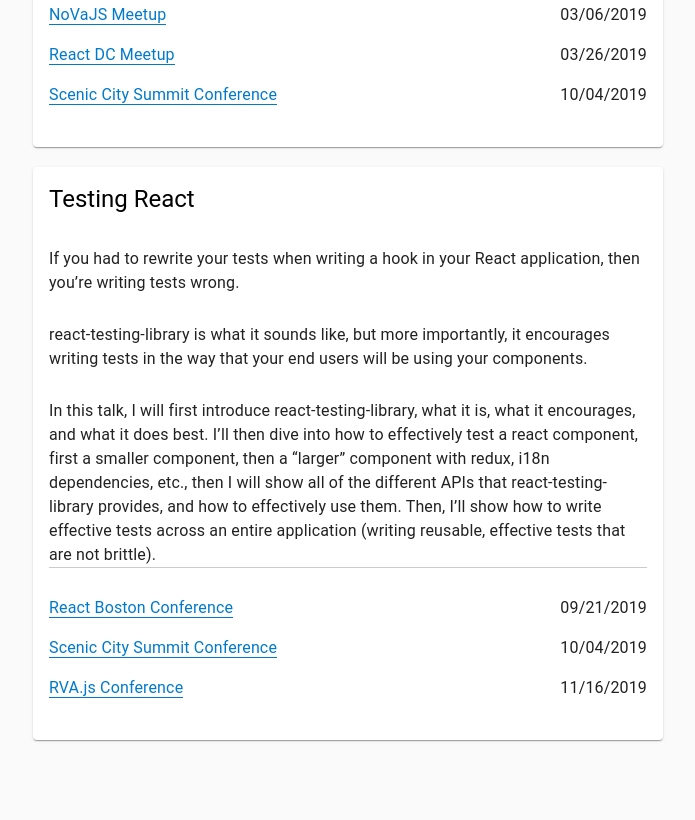
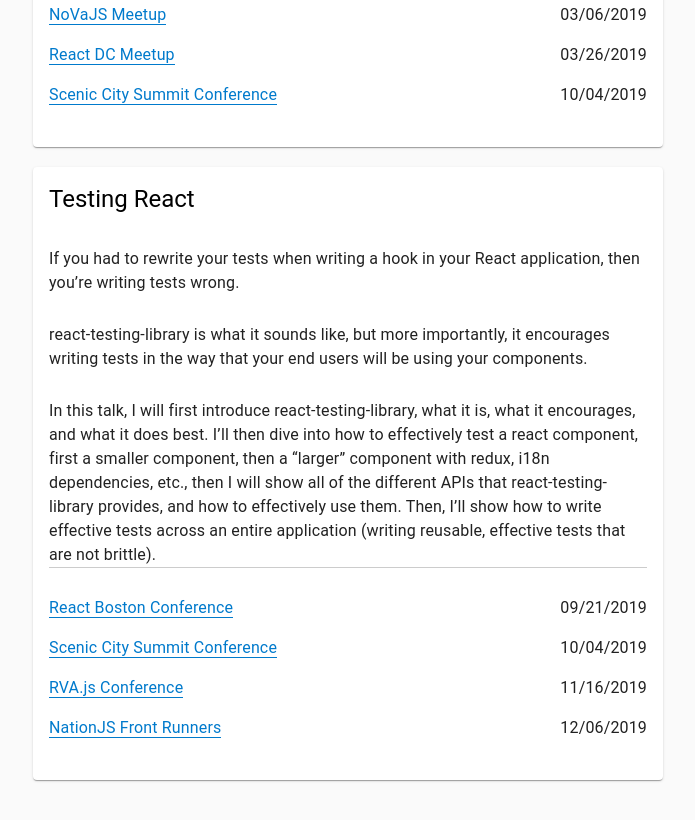
Before and after one commit to mcrowder65/mcrowder65.com, a Gatsby site: page /talks/ in a window 1280 px wide. Shown: the part 1525-2345 px from the top of the page, without its empty margins (292-987 px from the left). Before the commit the page ends 2317 px from the top, so only its background shows below. Built offline with nearby package versions, Linux system fonts and the light colour scheme; Gatsby itself is replaced by a stand-in of ours; some packages are replaced by stand-ins of ours.

Commit message:
Prettiered the markdown, and added NationJS

```diff
--- a/content/talks/graphql/index.md
+++ b/content/talks/graphql/index.md
@@ -1,6 +1,18 @@
 ---
 title: Intro to GraphQL and how to architect a JavaScript GraphQL application end to end
-presentations: [{date: "04/02/2019", source: "https://www.youtube.com/watch?v=cYZ25-3RuaM", title: "RVA.js Meetup"}, {date: "06/14/2019", source: "https://www.youtube.com/watch?v=BYdE3H381wk", title: "DevFest DC 2019"}]
+presentations:
+  [
+    {
+      date: "04/02/2019",
+      source: "https://www.youtube.com/watch?v=cYZ25-3RuaM",
+      title: "RVA.js Meetup",
+    },
+    {
+      date: "06/14/2019",
+      source: "https://www.youtube.com/watch?v=BYdE3H381wk",
+      title: "DevFest DC 2019",
+    },
+  ]
 ---
 
 Learn what, where, how, and why to use GraphQL, then learn practical advice on how to architect an application using the Apollo GraphQL library for React, Angular, or Vue.
--- a/content/talks/learn-redux-by-writing-redux/index.md
+++ b/content/talks/learn-redux-by-writing-redux/index.md
@@ -1,8 +1,19 @@
 ---
 title: Learn Redux By Writing Redux
-presentations: [{ date: "03/13/2018", title: "NoVaJS Meetup", source: "https://www.meetup.com/NoVaJS/events/247744681/" }, { date: "11/02/2018", title: "RVA.js Conference", source: "https://www.youtube.com/watch?v=JngxXp5p0og" }]
+presentations:
+  [
+    {
+      date: "03/13/2018",
+      title: "NoVaJS Meetup",
+      source: "https://www.meetup.com/NoVaJS/events/247744681/",
+    },
+    {
+      date: "11/02/2018",
+      title: "RVA.js Conference",
+      source: "https://www.youtube.com/watch?v=JngxXp5p0og",
+    },
+  ]
 ---
-
 
 Attendees of this presentation will learn how to write their own global state management library (redux), which will then help them understand how redux works and how they can use it.
 
--- a/content/talks/react-hooks/index.md
+++ b/content/talks/react-hooks/index.md
@@ -1,8 +1,24 @@
 ---
 title: React Hooks
-presentations: [{ date: "03/06/2019", title: "NoVaJS Meetup", source: "https://www.meetup.com/NoVaJS/events/258731958/"}, {date: "03/26/2019", title: "React DC Meetup", source: "https://www.meetup.com/React-DC/events/259739727/"}, {date: "10/04/2019", title: "Scenic City Summit Conference", source: "https://sceniccitysummit.com/speaker/matt-crowder/"}]
+presentations:
+  [
+    {
+      date: "03/06/2019",
+      title: "NoVaJS Meetup",
+      source: "https://www.meetup.com/NoVaJS/events/258731958/",
+    },
+    {
+      date: "03/26/2019",
+      title: "React DC Meetup",
+      source: "https://www.meetup.com/React-DC/events/259739727/",
+    },
+    {
+      date: "10/04/2019",
+      title: "Scenic City Summit Conference",
+      source: "https://sceniccitysummit.com/speaker/matt-crowder/",
+    },
+  ]
 ---
-
 
 Take a trip down memory lane to help understand why the React core team released hooks.
 
--- a/content/talks/testing-react/index.md
+++ b/content/talks/testing-react/index.md
@@ -1,8 +1,29 @@
 ---
 title: Testing React
-presentations: [{date: "09/21/2019", title: "React Boston Conference", source: "https://www.reactboston.com/schedule" }, {date: "10/04/2019", title: "Scenic City Summit Conference", source: "https://sceniccitysummit.com/speaker/matt-crowder/"}, {date: "11/16/2019", title: "RVA.js Conference", source: "https://www.rvajavascript.com/speakers"}]
+presentations:
+  [
+    {
+      date: "09/21/2019",
+      title: "React Boston Conference",
+      source: "https://www.reactboston.com/schedule",
+    },
+    {
+      date: "10/04/2019",
+      title: "Scenic City Summit Conference",
+      source: "https://sceniccitysummit.com/speaker/matt-crowder/",
+    },
+    {
+      date: "11/16/2019",
+      title: "RVA.js Conference",
+      source: "https://www.rvajavascript.com/speakers",
+    },
+    {
+      date: "12/06/2019",
+      title: "NationJS Front Runners",
+      source: "http://nationjs.com",
+    },
+  ]
 ---
-
 
 If you had to rewrite your tests when writing a hook in your React application, then you’re writing tests wrong.
 
```
